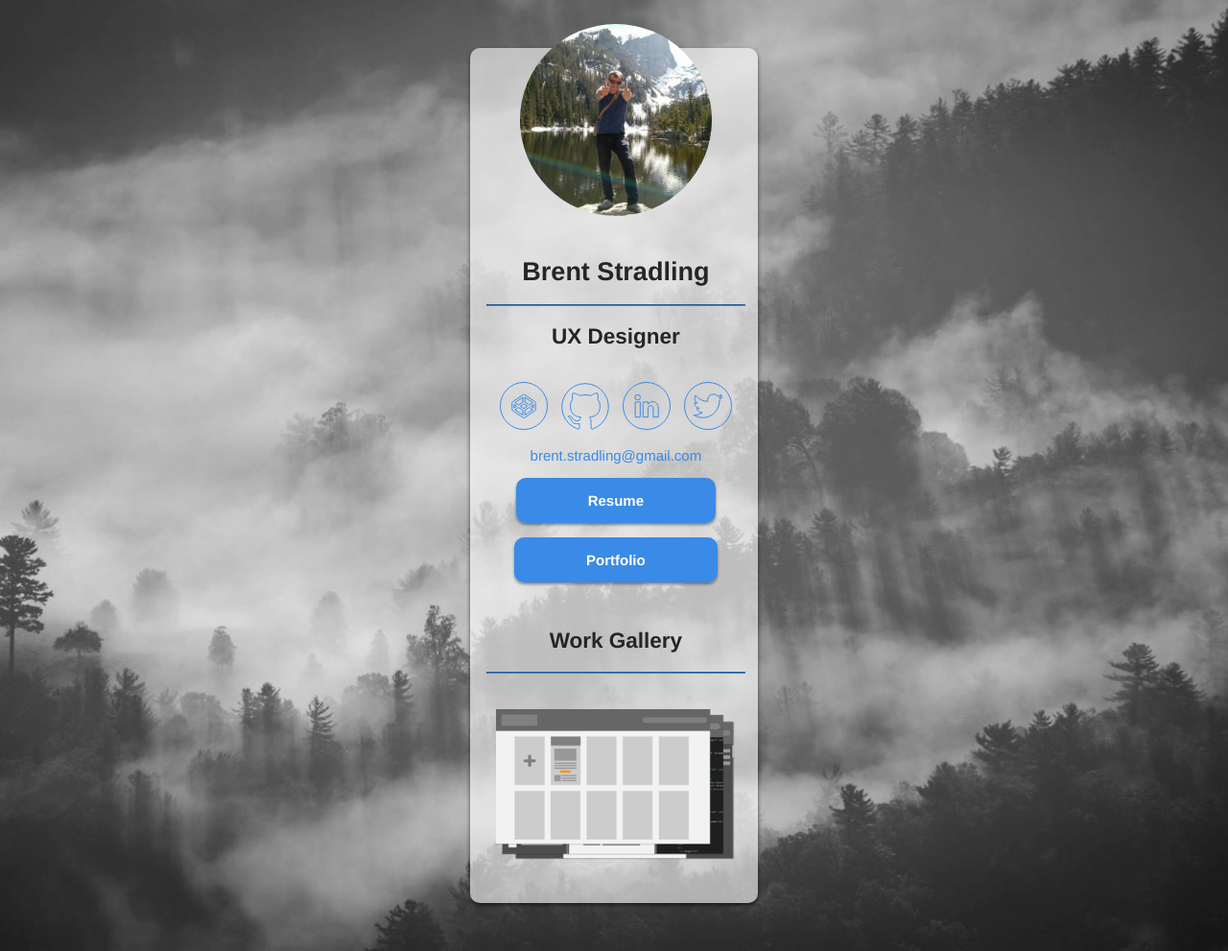
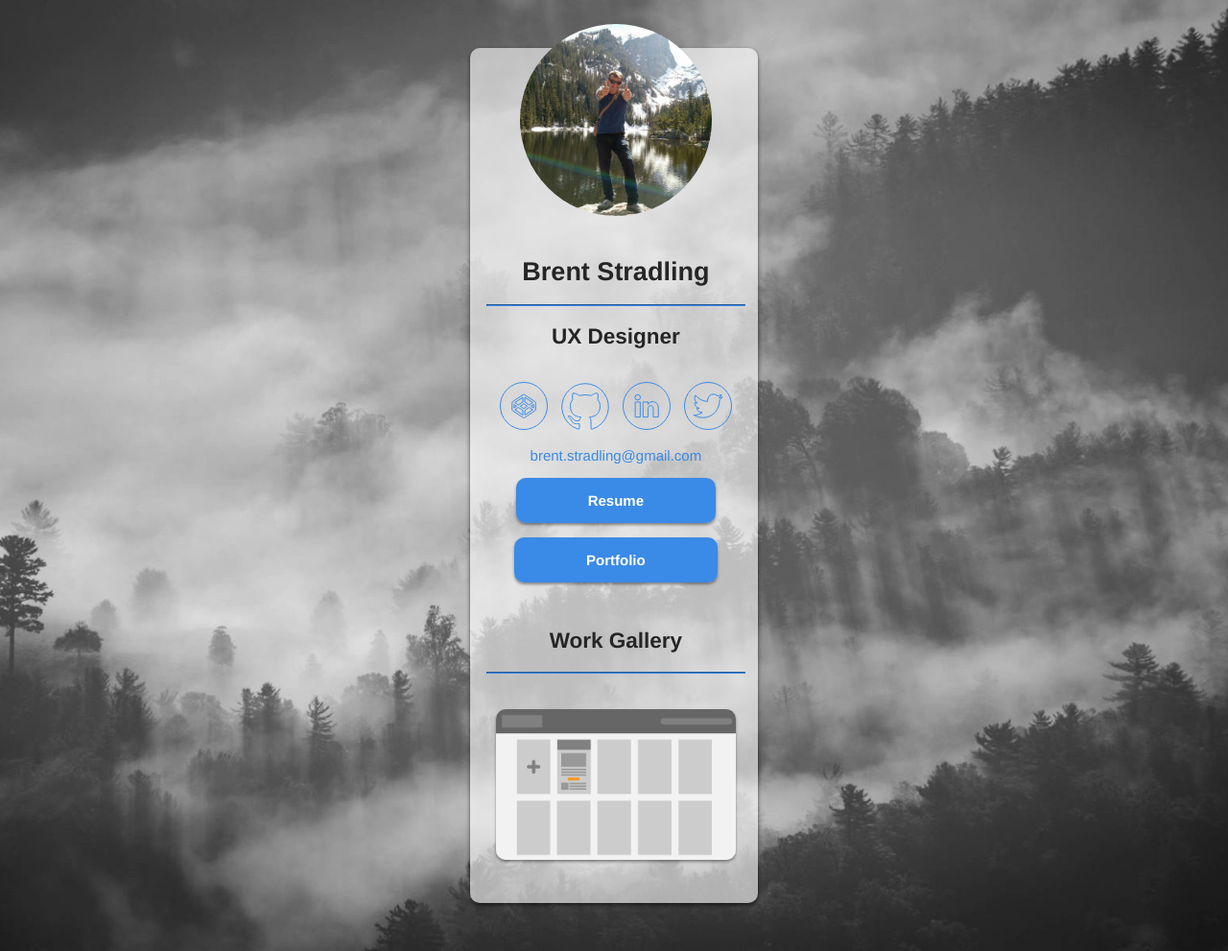
Before and after one commit to Cutcopy/pillar, a Jekyll site: the page built from index.html, in a window 1280 px wide. Shown: the whole page at 96% size. Built offline with Jekyll 4.4.1, drawn with Linux system fonts in a browser that asks for light colours; some web fonts are replaced; the list of posts is cut into pages by our own code.

Commit message:
finishing up adding files

```diff
--- a/_sass/_splash.sass
+++ b/_sass/_splash.sass
@@ -68,9 +68,11 @@ main
 .work
   width: 100%
   max-width: 250px
+  border-radius: 10px
   margin: 2rem auto
   display: block
   cursor: zoom-in
+  box-shadow: 0 2px 3px rgba(0,0,0,0.4)
 
 .hidden
   display: none
--- a/index.html
+++ b/index.html
@@ -82,8 +82,8 @@ layout: splash
     <div class="parent-container">
     <div class="row">
       <div class="col col--12-of-12">
-        <a href="/img/work_gal.png" class="image-link">
-          <img src="/img/work_gal.png" alt="mailbender-01.png" class="work"/>
+        <a href="/img/mailbender-01.png" class="image-link">
+          <img src="/img/mailbender-01.png" alt="mailbender-01.png" class="work"/>
         </a>
         {% for item in site.work %}
           <a href="{{item}}" class="image-link">
```
Also changed, not shown: 3 other files.
